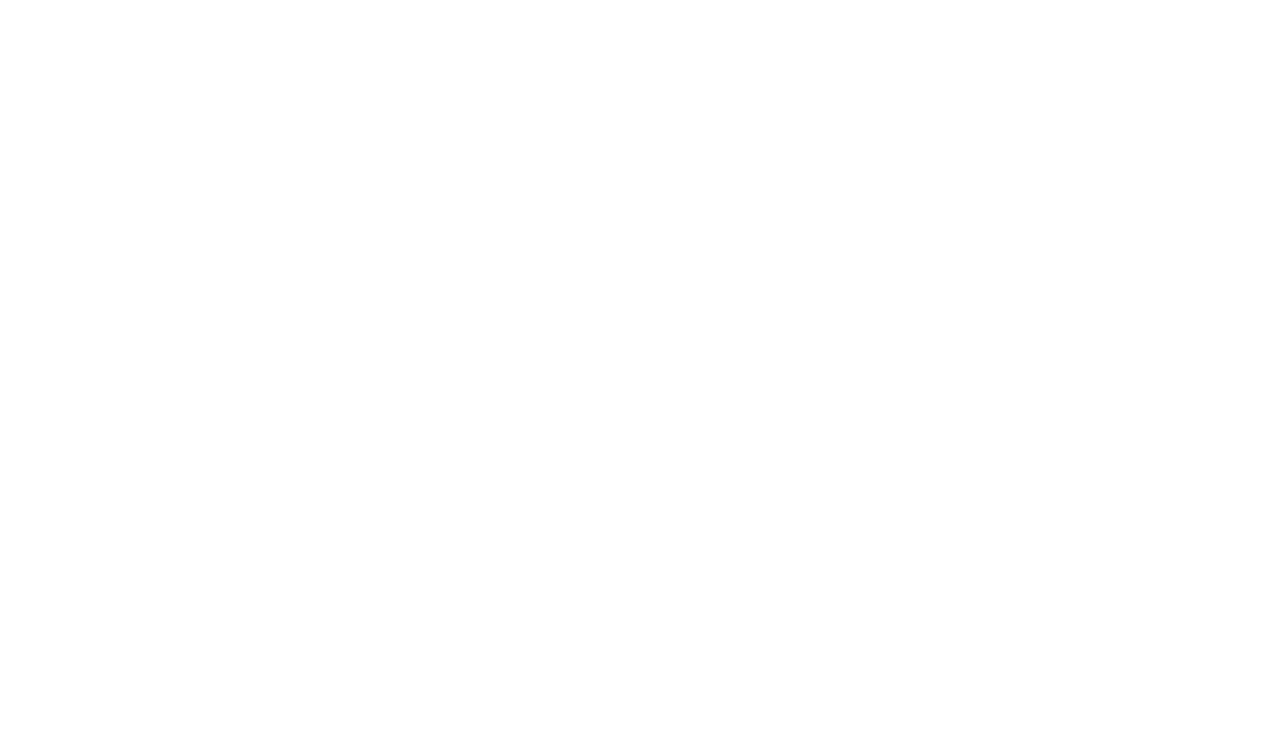
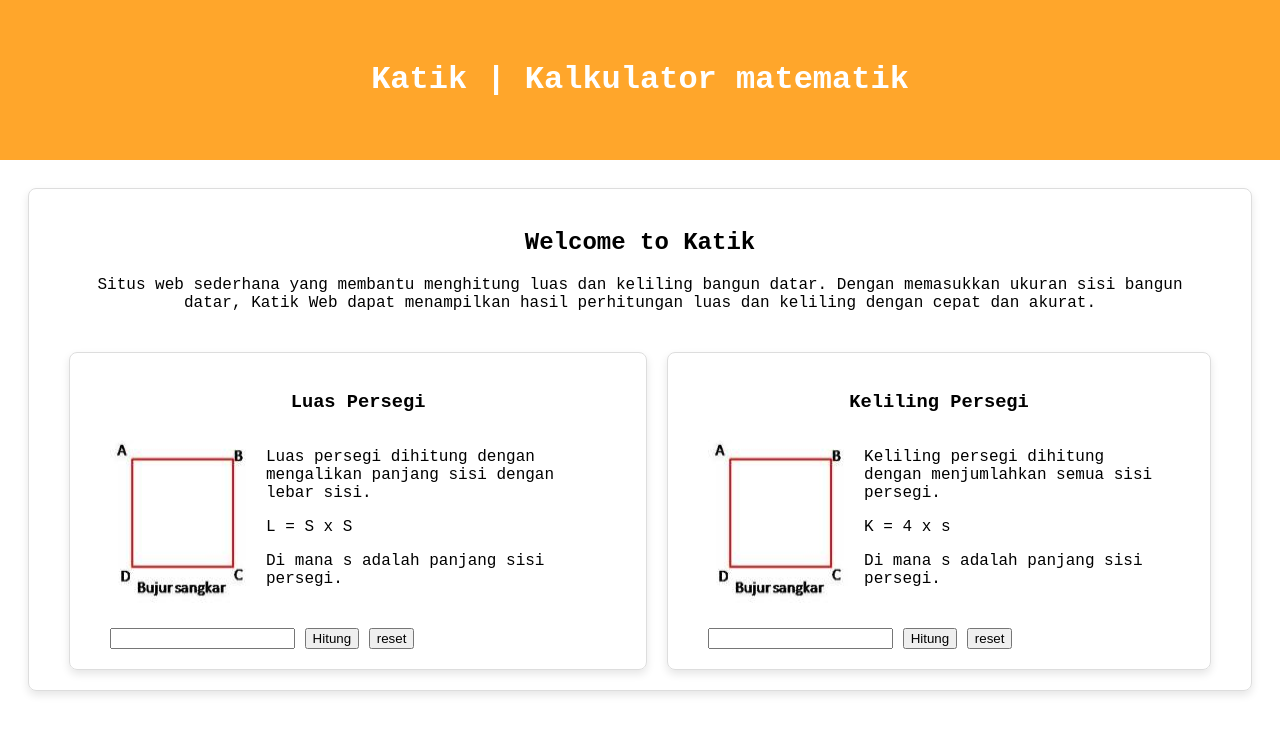
Before and after one commit to revou-fundamental-course/8-jan-24-praditia12, a plain HTML site: page index.html in a window 1280 px wide. Drawn offline with Linux system fonts and the light colour scheme.

Commit message:
slicing part 1

```diff
--- a/css/style.css
+++ b/css/style.css
@@ -0,0 +1,51 @@
+body {
+    margin: 0;
+    padding: 0;
+    font-family: 'Courier New', Courier, monospace;
+}
+
+header {
+    text-align: center;
+    background-color: #FFA62B;
+    padding: 40px 0;
+    color: white;
+}
+
+.container {
+    margin: 28px;
+}
+
+.card {
+    border: 1px solid #ddd;
+    border-radius: 8px;
+    overflow: hidden;
+    box-shadow: 0 4px 8px rgba(0, 0, 0, 0.1);
+    padding: 20px 40px;
+}
+
+.content-header {
+    text-align: center;
+    margin-bottom: 40px;
+}
+
+.content-body {
+    display: flex;
+    gap: 20px;
+}
+
+.content-body .card h3 {
+    text-align: center;
+}
+
+.keterangan {
+    display: flex;
+    gap: 16px;
+}
+
+form {
+    margin-top: 24px;
+}
+
+button {
+    flex: 2;
+}
--- a/index.html
+++ b/index.html
@@ -4,6 +4,59 @@
         <meta charset="UTF-8" />
         <meta name="viewport" content="width=device-width, initial-scale=1.0" />
         <title>Document</title>
+        <link rel="stylesheet" href="css/style.css" />
     </head>
-    <body></body>
+    <body>
+        <header>
+            <h1>Katik | Kalkulator matematik</h1>
+        </header>
+        <main>
+            <div class="container">
+                <div class="card">
+                    <div class="content-header">
+                        <h2>Welcome to Katik</h2>
+                        <p>
+                            Situs web sederhana yang membantu menghitung luas dan keliling bangun datar. Dengan
+                            memasukkan ukuran sisi bangun datar, Katik Web dapat menampilkan hasil perhitungan luas dan
+                            keliling dengan cepat dan akurat.
+                        </p>
+                    </div>
+                    <div class="content-body">
+                        <div class="card">
+                            <h3>Luas Persegi</h3>
+                            <div class="keterangan">
+                                <img src="assets/persegi.jpg" alt="persegi" />
+                                <div>
+                                    <p>Luas persegi dihitung dengan mengalikan panjang sisi dengan lebar sisi.</p>
+                                    <p>L = S x S</p>
+                                    <p>Di mana s adalah panjang sisi persegi.</p>
+                                </div>
+                            </div>
+                            <form action="">
+                                <input type="number" />
+                                <button>Hitung</button>
+                                <button>reset</button>
+                            </form>
+                        </div>
+                        <div class="card">
+                            <h3>Keliling Persegi</h3>
+                            <div class="keterangan">
+                                <img src="assets/persegi.jpg" alt="persegi" />
+                                <div>
+                                    <p>Keliling persegi dihitung dengan menjumlahkan semua sisi persegi.</p>
+                                    <p>K = 4 x s</p>
+                                    <p>Di mana s adalah panjang sisi persegi.</p>
+                                </div>
+                            </div>
+                            <form action="">
+                                <input type="number" />
+                                <button>Hitung</button>
+                                <button>reset</button>
+                            </form>
+                        </div>
+                    </div>
+                </div>
+            </div>
+        </main>
+    </body>
 </html>
```
Also changed, not shown: assets/persegi.jpg (added).
